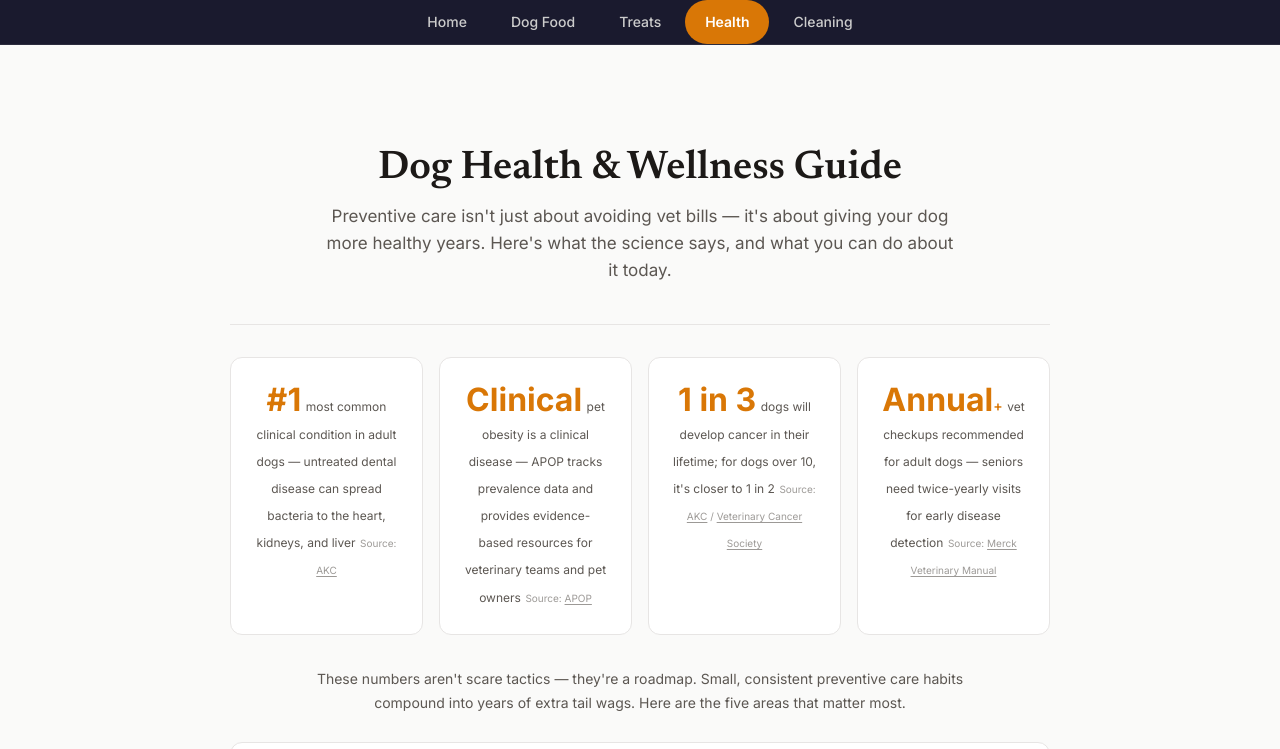
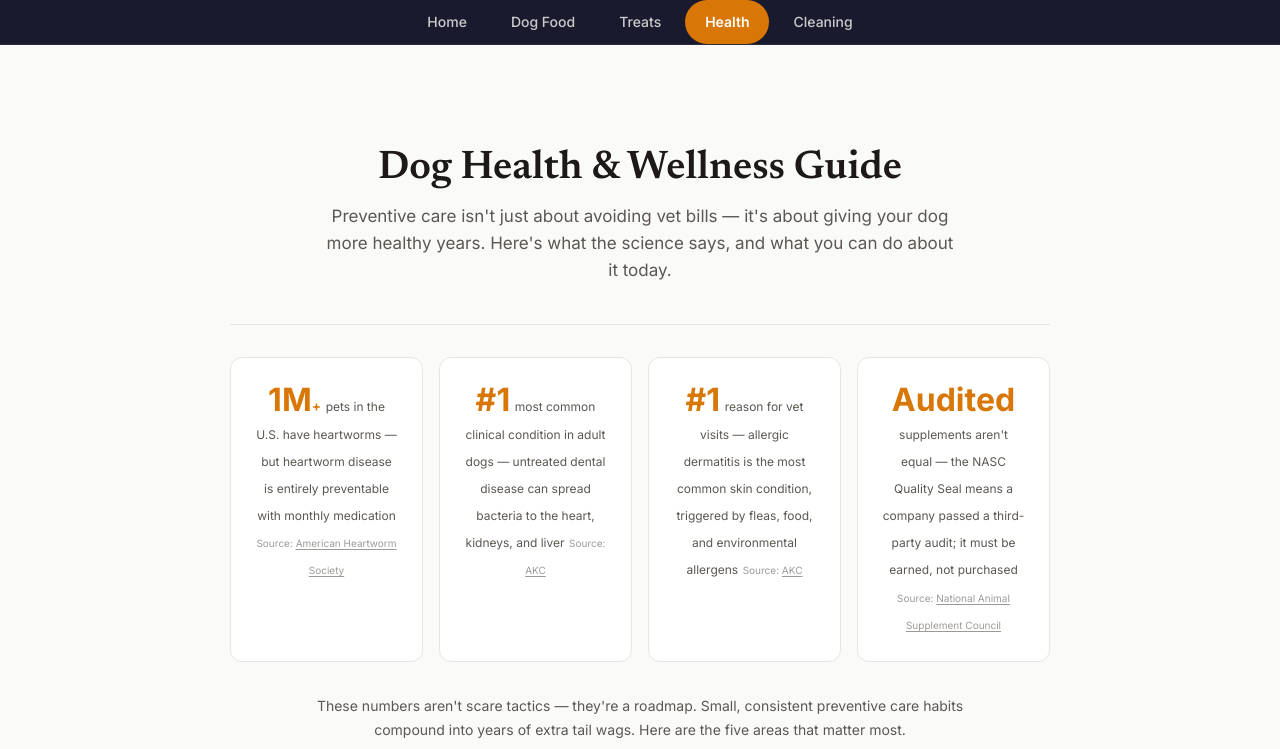
Before and after one commit to mtr587/dog-parenting, a plain HTML site: page health.html in a window 1280 px wide. Shown: the top 749 px of the page. Drawn offline with Linux system fonts and the light colour scheme.

Commit message:
Align 4 stat cards with 4 health categories: deworming, dental, skin, supplements

```diff
--- a/health.html
+++ b/health.html
@@ -686,24 +686,24 @@
   <!-- Stats -->
   <div class="stat-bar">
     <div class="stat-card">
-      <span class="stat-num">#1<span class="stat-unit"></span></span>
+      <span class="stat-num">1M<span class="stat-unit">+</span></span>
+      <span class="stat-desc">pets in the U.S. have heartworms — but heartworm disease is entirely preventable with monthly medication</span>
+      <span class="stat-src">Source: <a href="https://www.heartwormsociety.org/" target="_blank" rel="noopener">American Heartworm Society</a></span>
+    </div>
+    <div class="stat-card">
+      <span class="stat-num">#1</span>
       <span class="stat-desc">most common clinical condition in adult dogs — untreated dental disease can spread bacteria to the heart, kidneys, and liver</span>
       <span class="stat-src">Source: <a href="https://www.akc.org/expert-advice/health/dental-care-dog/" target="_blank" rel="noopener">AKC</a></span>
     </div>
     <div class="stat-card">
-      <span class="stat-num">Clinical<span class="stat-unit"></span></span>
-      <span class="stat-desc">pet obesity is a clinical disease — APOP tracks prevalence data and provides evidence-based resources for veterinary teams and pet owners</span>
-      <span class="stat-src">Source: <a href="https://petobesityprevention.org/" target="_blank" rel="noopener">APOP</a></span>
+      <span class="stat-num">#1</span>
+      <span class="stat-desc">reason for vet visits — allergic dermatitis is the most common skin condition, triggered by fleas, food, and environmental allergens</span>
+      <span class="stat-src">Source: <a href="https://www.akc.org/expert-advice/health/dog-allergies-symptoms-treatment/" target="_blank" rel="noopener">AKC</a></span>
     </div>
     <div class="stat-card">
-      <span class="stat-num">1 in 3</span>
-      <span class="stat-desc">dogs will develop cancer in their lifetime; for dogs over 10, it's closer to 1 in 2</span>
-      <span class="stat-src">Source: <a href="https://www.akc.org/expert-advice/health/cancer-in-dogs/" target="_blank" rel="noopener">AKC</a> / <a href="https://vetcancersociety.org/" target="_blank" rel="noopener">Veterinary Cancer Society</a></span>
-    </div>
-    <div class="stat-card">
-      <span class="stat-num">Annual<span class="stat-unit">+</span></span>
-      <span class="stat-desc">vet checkups recommended for adult dogs — seniors need twice-yearly visits for early disease detection</span>
-      <span class="stat-src">Source: <a href="https://www.merckvetmanual.com/dog-owners/routine-care-of-dogs/routine-health-care-of-dogs" target="_blank" rel="noopener">Merck Veterinary Manual</a></span>
+      <span class="stat-num">Audited</span>
+      <span class="stat-desc">supplements aren't equal — the NASC Quality Seal means a company passed a third-party audit; it must be earned, not purchased</span>
+      <span class="stat-src">Source: <a href="https://nasc.cc/" target="_blank" rel="noopener">National Animal Supplement Council</a></span>
     </div>
   </div>
 
```
